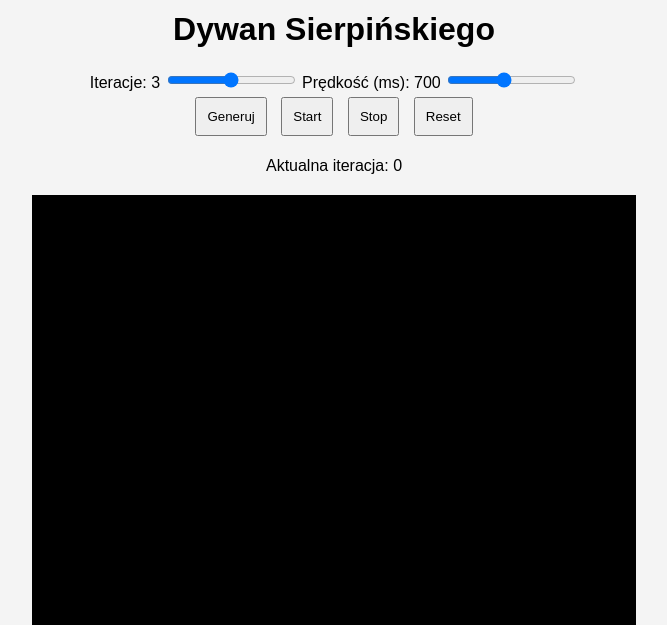
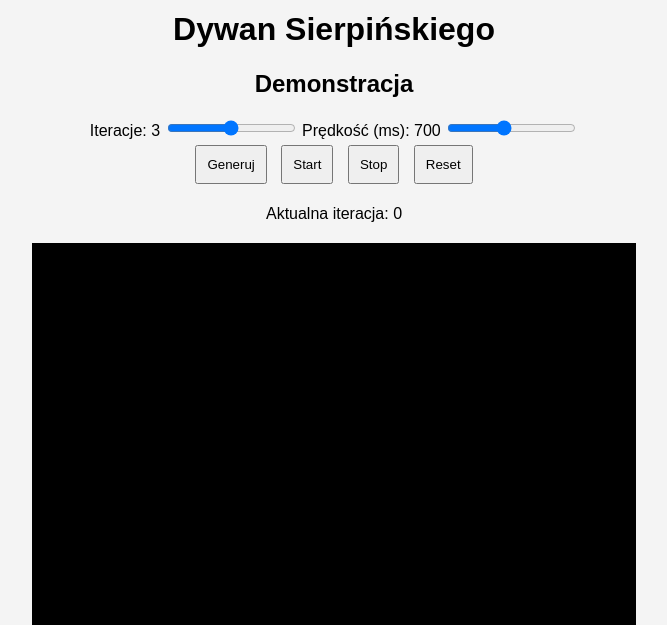
Before and after one commit to Radek169/sierpinski-carpet-project, a plain HTML site: page frontend/index.html in a window 1280 px wide. Shown: the part 175-800 px from the top of the page, without its empty margins (306-973 px from the left). Drawn offline with Linux system fonts and the light colour scheme.

Commit message:
Drobna poprawka interfejsu

```diff
--- a/frontend/index.html
+++ b/frontend/index.html
@@ -11,6 +11,7 @@
     <header>
         <img src="assets/logo filii.png" alt="logo filii" class="logo">
         <h1>Dywan Sierpińskiego</h1>
+        <h2>Demonstracja</h2>
     </header>
 
     <div class="controls">
```
